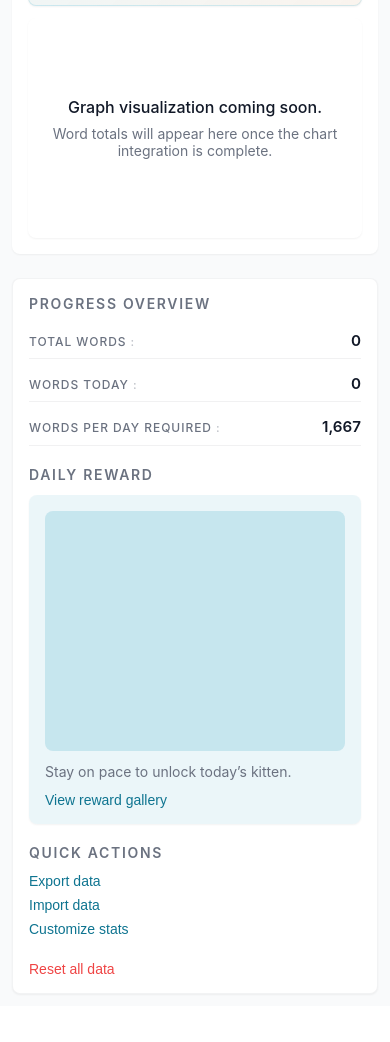
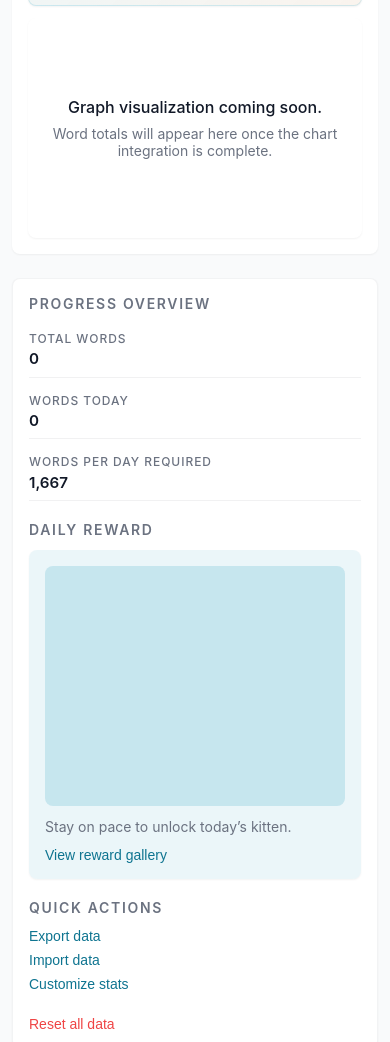
Before and after one commit to dlowd/wordtracker-v2, a website: page index.html in a window 390 px wide. Shown: the part 658-1700 px from the top of the page. Before the commit the page ends 1664 px from the top, so only its background shows below. Drawn offline with nearby package versions, Linux system fonts and the light colour scheme; a script that the page names is missing.

Commit message:
Trying again to fix mobile.

```diff
--- a/css/design-system.css
+++ b/css/design-system.css
@@ -88,15 +88,12 @@ body {
   color: var(--text-primary);
 }
 
-html,
-body {
-  width: 100%;
-  max-width: 100%;
-  overflow-x: hidden;
+html {
+  box-sizing: border-box;
 }
 
 *, *::before, *::after {
-  box-sizing: border-box;
+  box-sizing: inherit;
 }
 
 img,
--- a/css/sidebar.css
+++ b/css/sidebar.css
@@ -46,6 +46,7 @@
   align-items: baseline;
   justify-content: space-between;
   gap: var(--space-3);
+  flex-wrap: wrap;
   padding: var(--space-2) 0;
   border-bottom: 1px solid rgba(17, 24, 39, 0.06);
 }
@@ -78,17 +79,36 @@
 
 .stat-card__value {
   margin: 0;
-  flex: 0 0 auto;
+  flex: 0 1 auto;
+  min-width: 0;
   font-size: 0.95rem;
   font-weight: var(--font-weight-semibold);
   color: var(--text-primary);
   text-align: right;
   line-height: 1.2;
+  word-break: break-word;
 }
 
 .stat-card--success .stat-card__value {
   color: var(--green-600);
   font-weight: var(--font-weight-bold);
+}
+
+@media (max-width: 480px) {
+  .stat-card {
+    flex-direction: column;
+    align-items: flex-start;
+    gap: var(--space-1);
+  }
+
+  .stat-card__label::after {
+    content: none;
+  }
+
+  .stat-card__value {
+    width: 100%;
+    text-align: left;
+  }
 }
 
 .action-list {
```
Also changed, not shown: 1 other file.
